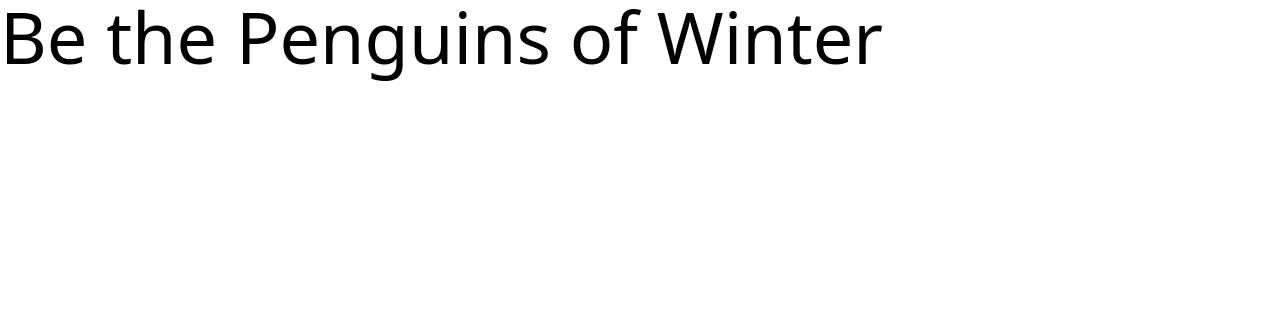
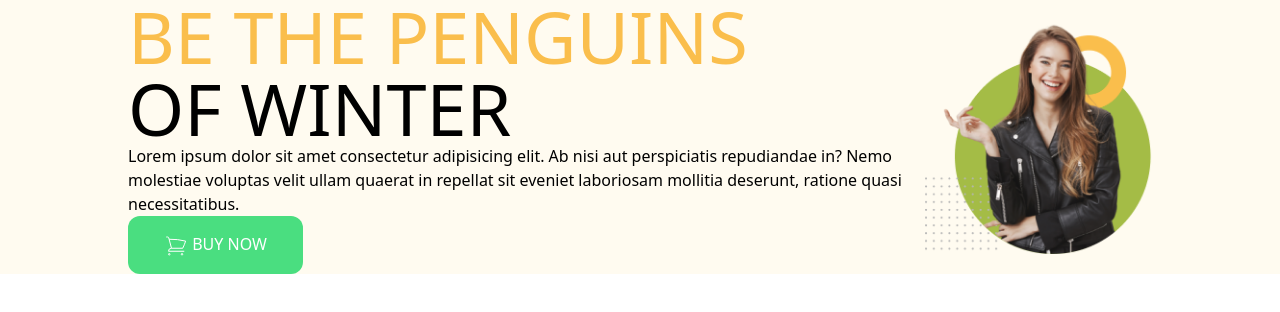
Before and after one commit to AkibKST/project-with-tailwind, a plain HTML site: page index.html in a window 1280 px wide. Drawn offline with nearby package versions, Linux system fonts and the light colour scheme.

Commit message:
added button and content of banner

```diff
--- a/index.html
+++ b/index.html
@@ -1,5 +1,6 @@
 <!DOCTYPE html>
 <html lang="en">
+
 <head>
     <meta charset="UTF-8">
     <meta name="viewport" content="width=device-width, initial-scale=1.0">
@@ -7,17 +8,30 @@
     <link rel="shortcut icon" href="images/png-favicon.png" type="image/x-icon">
     <script src="https://cdn.tailwindcss.com"></script>
 </head>
+
 <body>
-    <header>
+    <header class="bg-[#FFFBF0] px-32">
+        <!-- nav section starts -->
         <nav>
+
+        </nav>
+        <!-- nav section ends -->
+        <div class="flex justify-between items-center">
             <div>
-                <h1 class="text-7xl">Be the Penguins
-                    of Winter</h1>
+                <h1 class="text-7xl uppercase"><span class="text-[#FABE4C]">Be the Penguins</span> <br>
+                of Winter</h1>
+                <p>Lorem ipsum dolor sit amet consectetur adipisicing elit. Ab nisi aut perspiciatis repudiandae in? Nemo molestiae voluptas velit ullam quaerat in repellat sit eveniet laboriosam mollitia deserunt, ratione quasi necessitatibus.</p>
+                <button class="py-4 px-9 bg-green-400 rounded-xl uppercase text-white font-medium">
+                    <svg xmlns="http://www.w3.org/2000/svg" fill="none" viewBox="0 0 24 24" strokeWidth={3.5} stroke="currentColor" class="w-6 h-6 inline">
+                        <path strokeLinecap="round" strokeLinejoin="round" d="M2.25 3h1.386c.51 0 .955.343 1.087.835l.383 1.437M7.5 14.25a3 3 0 00-3 3h15.75m-12.75-3h11.218c1.121-2.3 2.1-4.684 2.924-7.138a60.114 60.114 0 00-16.536-1.84M7.5 14.25L5.106 5.272M6 20.25a.75.75 0 11-1.5 0 .75.75 0 011.5 0zm12.75 0a.75.75 0 11-1.5 0 .75.75 0 011.5 0z" />
+                      </svg>
+
+                    Buy Now</button>
             </div>
             <div>
-
+                <img src="images/model.png" alt="">
             </div>
-        </nav>
+        </div>
     </header>
     <main>
 
@@ -26,4 +40,5 @@
 
     </footer>
 </body>
+
 </html>
```
